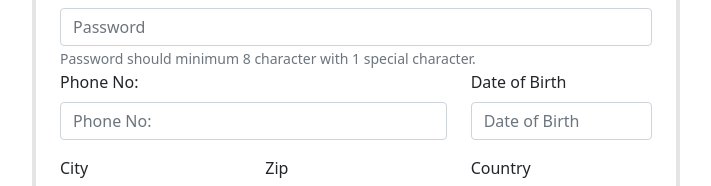
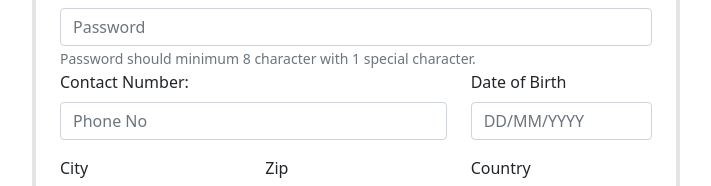
Before and after one commit to khaled39ab/email-password-auth, a React (Create React App) app: page /signUp in a window 1280 px wide. Shown: the part 300-486 px from the top of the page, without its empty margins (284-995 px from the left). Built offline with nearby package versions, Linux system fonts and the light colour scheme.

Commit message:
form validation complete

```diff
--- a/src/components/LogIn/LogIn.js
+++ b/src/components/LogIn/LogIn.js
@@ -4,7 +4,6 @@ import { Button, Form } from 'react-bootstrap';
 import './LogIn.css'
 import { createUserWithEmailAndPassword, getAuth } from 'firebase/auth';
 import { Link } from 'react-router-dom';
-import SignUp from '../SignUp/SignUp';
 import app from '../../firebase.init';
 
 
@@ -31,8 +30,8 @@ const LogIn = () => {
             event.stopPropagation();
             return;
         }
-        if (!/(?=.{8,})(?=.*[!#$%&@? "])/.test(password)) {
-            setError('Password should minimum 8 character with 1 special character.')
+        if (!/(?=.{6,})(?=.*[!#$%&@? "])/.test(password)) {
+            setError('Password should minimum 6 character with 1 special character.')
             return;
         }
         setValidated(true);
@@ -41,14 +40,15 @@ const LogIn = () => {
         createUserWithEmailAndPassword(auth, email, password)
             .then(res => {
                 const user = res.user;
-                setEmail('')
-                setPassword('')
+                // setEmail('')
+                // setPassword('')
                 console.log(user);
             })
             .catch(err => {
                 setError(err)
                 console.error(err.message)
             })
+            setEmail('')
         event.preventDefault();
     }
 
@@ -68,7 +68,7 @@ const LogIn = () => {
                     <Form.Label>Password</Form.Label>
                     <Form.Control onBlur={handlePasswordBlur} type="password" placeholder="Password" required />
                     <Form.Text className="text-muted">
-                        Password should minimum 8 character with 1 special character.
+                        Password should minimum 6 character with 1 special character.
                     </Form.Text>
                     <Form.Control.Feedback type="invalid">
                         Please provide a valid password.
--- a/src/components/SignUp/SignUp.css
+++ b/src/components/SignUp/SignUp.css
@@ -29,4 +29,5 @@
     margin-left: 5px;
     color: white;
     background-color: rgb(45, 205, 45);
+    font-weight: 500;
 }
--- a/src/components/SignUp/SignUp.js
+++ b/src/components/SignUp/SignUp.js
@@ -11,9 +11,10 @@ const SignUp = () => {
         const form = event.currentTarget;
         if (form.checkValidity() === false) {
             event.stopPropagation();
+            setValidated(true);
+            return;
         }
         console.log('submitted');
-        setValidated(true);
     };
 
     return (
@@ -58,41 +59,41 @@ const SignUp = () => {
                     </Form.Control.Feedback>
                 </Form.Group>
                 <Row className="mb-3">
-                    <Form.Group as={Col} md="8" controlId="validationCustom01">
-                        <Form.Label>Phone No:</Form.Label>
+                    <Form.Group as={Col} md="8" controlId="validationCustom03">
+                        <Form.Label>Contact Number:</Form.Label>
                         <Form.Control
                             required
                             type="text"
-                            placeholder="Phone No:"
+                            placeholder="Phone No"
                         />
                         <Form.Control.Feedback>Looks good!</Form.Control.Feedback>
                     </Form.Group>
-                    <Form.Group as={Col} md="4" controlId="validationCustom02">
+                    <Form.Group as={Col} md="4" controlId="validationCustom04">
                         <Form.Label>Date of Birth</Form.Label>
                         <Form.Control
                             required
                             type="text"
-                            placeholder="Date of Birth"
+                            placeholder="DD/MM/YYYY"
                         />
                         <Form.Control.Feedback>Looks good!</Form.Control.Feedback>
                     </Form.Group>
                 </Row>
                 <Row className="mb-3">
-                    <Form.Group as={Col} md="4" controlId="validationCustom03">
+                    <Form.Group as={Col} md="4" controlId="validationCustom05">
                         <Form.Label>City</Form.Label>
                         <Form.Control type="text" placeholder="City" required />
                         <Form.Control.Feedback type="invalid">
                             Please provide a valid city.
                         </Form.Control.Feedback>
                     </Form.Group>
-                    <Form.Group as={Col} md="4" controlId="validationCustom05">
+                    <Form.Group as={Col} md="4" controlId="validationCustom06">
                         <Form.Label>Zip</Form.Label>
                         <Form.Control type="text" placeholder="Zip" required />
                         <Form.Control.Feedback type="invalid">
                             Please provide a valid zip.
                         </Form.Control.Feedback>
                     </Form.Group>
-                    <Form.Group as={Col} md="4" controlId="validationCustom04">
+                    <Form.Group as={Col} md="4" controlId="validationCustom07">
                         <Form.Label>Country</Form.Label>
                         <Form.Control type="text" placeholder="Country" required />
                         <Form.Control.Feedback type="invalid">
```
Also changed, not shown: src/utilities/handleLogInPage.js (+2 -7 lines).
